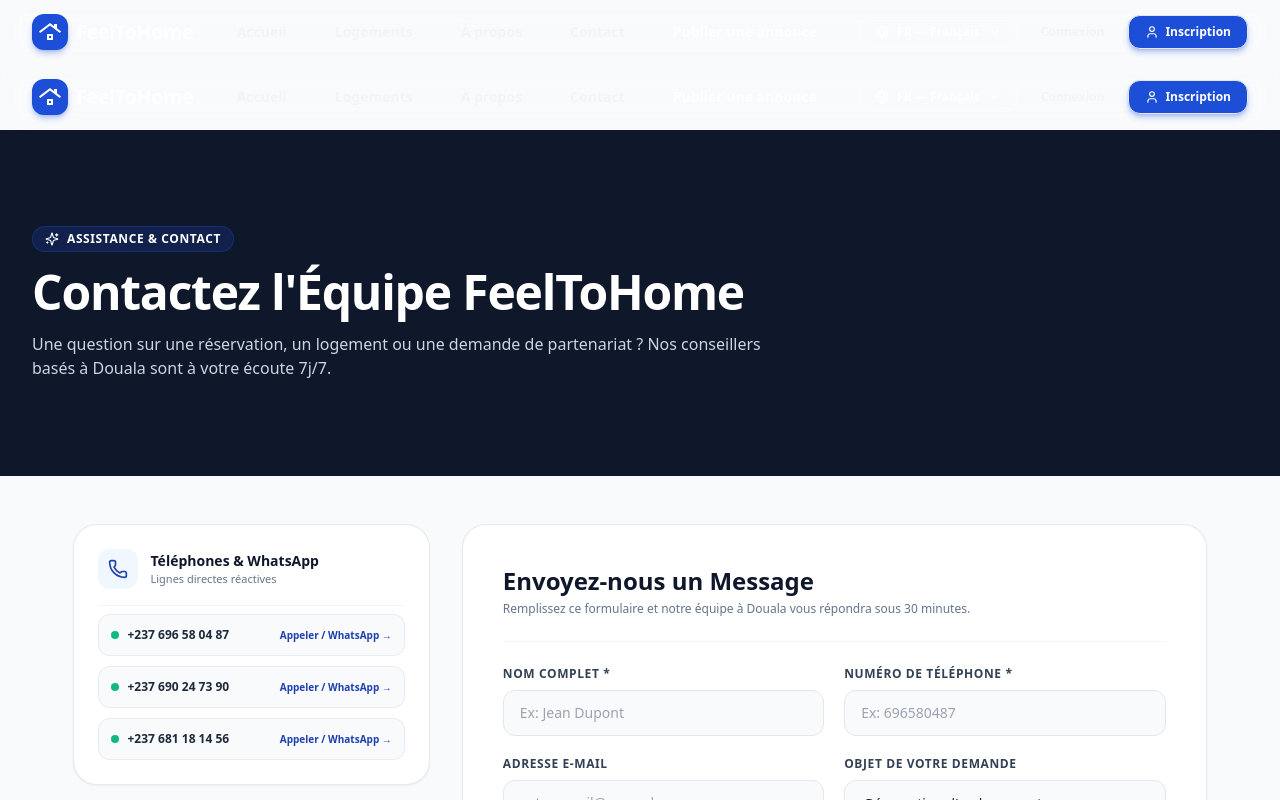
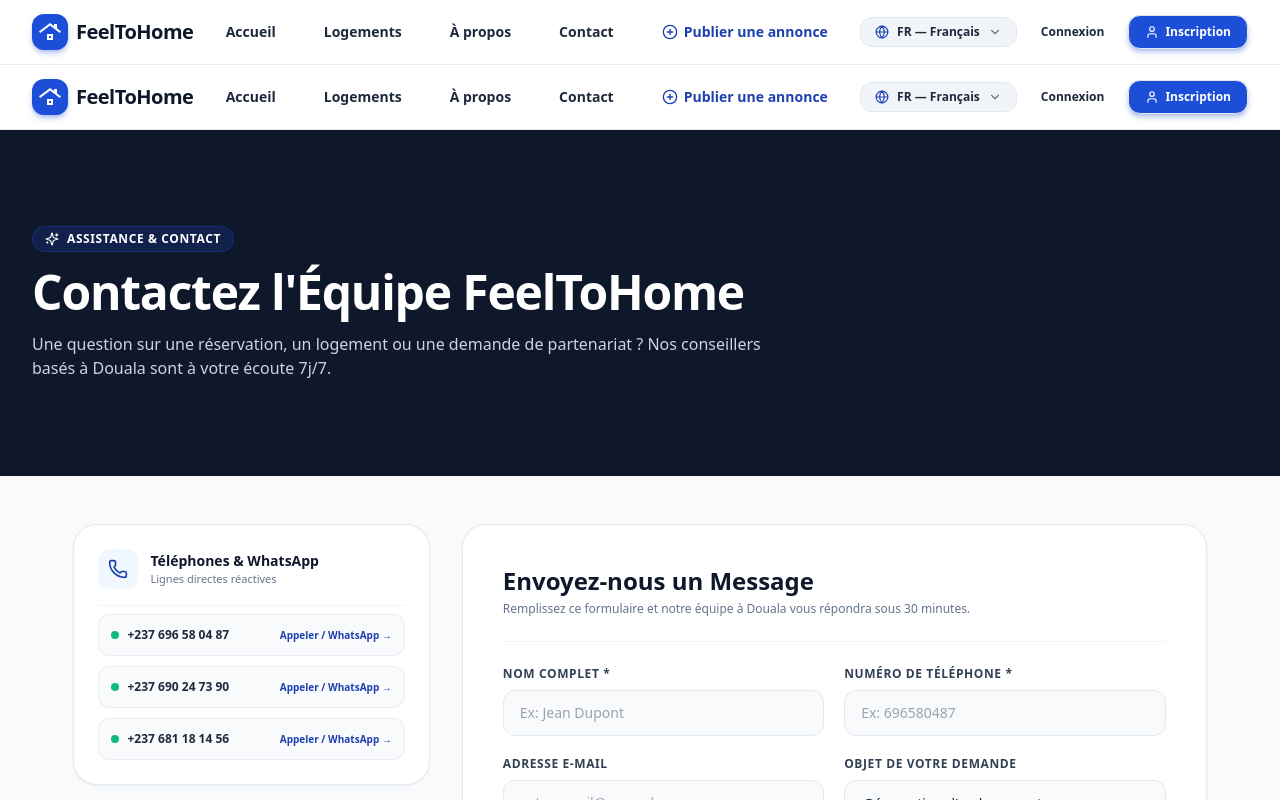
Before and after one commit to Donayemstage/feeltohome, a Next.js app: page /contact in a window 1280 px wide. Shown: the top 800 px of the page. Built offline with nearby package versions, Linux system fonts and the light colour scheme.

Commit message:
Enhance navbar scroll behavior: dark blue background when scrolled down, clear black text when at top

```diff
--- a/components/Header.tsx
+++ b/components/Header.tsx
@@ -4,7 +4,7 @@
 import Link from 'next/link';
 import { useLanguage } from './LanguageContext';
 import { Locale } from '@/lib/i18n';
-import { Globe, Menu, X, User, ChevronDown, Check } from 'lucide-react';
+import { Globe, Menu, X, User, ChevronDown, Check, PlusCircle } from 'lucide-react';
 
 export const Header: React.FC = () => {
   const { locale, setLocale, t } = useLanguage();
@@ -18,7 +18,7 @@
     setIsLangMenuOpen(false);
   };
 
-  // Scroll detection to switch transparent header to dark readable text on scroll
+  // Scroll detection to switch header background & text color on scroll
   useEffect(() => {
     const handleScroll = () => {
       if (window.scrollY > 30) {
@@ -47,8 +47,8 @@
     <header
       className={`sticky top-0 inset-x-0 z-50 transition-all duration-300 ${
         isScrolled
-          ? 'bg-white/95 backdrop-blur-xl border-b border-slate-200/80 text-slate-900 shadow-md'
-          : 'bg-transparent backdrop-blur-md border-b border-white/10 text-white'
+          ? 'bg-slate-900/95 backdrop-blur-xl border-b border-slate-800 text-white shadow-xl'
+          : 'bg-white/95 backdrop-blur-md border-b border-slate-200/80 text-slate-900 shadow-xs'
       }`}
     >
       <div className="max-w-7xl mx-auto px-4 sm:px-6 lg:px-8 h-16 flex items-center justify-between">
@@ -60,7 +60,7 @@
           </div>
           <span
             className={`text-xl font-extrabold tracking-tight transition-colors ${
-              isScrolled ? 'text-brand-500' : 'text-white group-hover:text-brand-300'
+              isScrolled ? 'text-white group-hover:text-brand-400' : 'text-slate-900 group-hover:text-brand-600'
             }`}
           >
             FeelToHome
@@ -73,8 +73,8 @@
             href="/"
             className={`px-3 py-1.5 rounded-lg transition-all ${
               isScrolled
-                ? 'text-slate-700 hover:text-brand-500 hover:bg-slate-100'
-                : 'text-slate-100 hover:text-white hover:bg-white/10'
+                ? 'text-slate-200 hover:text-white hover:bg-white/10'
+                : 'text-slate-800 hover:text-brand-600 hover:bg-slate-100'
             }`}
           >
             {t.nav.home}
@@ -83,8 +83,8 @@
             href="/logements"
             className={`px-3 py-1.5 rounded-lg transition-all ${
               isScrolled
-                ? 'text-slate-700 hover:text-brand-500 hover:bg-slate-100'
-                : 'text-slate-100 hover:text-white hover:bg-white/10'
+                ? 'text-slate-200 hover:text-white hover:bg-white/10'
+                : 'text-slate-800 hover:text-brand-600 hover:bg-slate-100'
             }`}
           >
             {t.nav.listings}
@@ -93,8 +93,8 @@
             href="/a-propos"
             className={`px-3 py-1.5 rounded-lg transition-all ${
               isScrolled
-                ? 'text-slate-700 hover:text-brand-500 hover:bg-slate-100'
-                : 'text-slate-100 hover:text-white hover:bg-white/10'
+                ? 'text-slate-200 hover:text-white hover:bg-white/10'
+                : 'text-slate-800 hover:text-brand-600 hover:bg-slate-100'
             }`}
           >
             {t.nav.about}
@@ -103,17 +103,22 @@
             href="/contact"
             className={`px-3 py-1.5 rounded-lg transition-all ${
               isScrolled
-                ? 'text-slate-700 hover:text-brand-500 hover:bg-slate-100'
-                : 'text-slate-100 hover:text-white hover:bg-white/10'
+                ? 'text-slate-200 hover:text-white hover:bg-white/10'
+                : 'text-slate-800 hover:text-brand-600 hover:bg-slate-100'
             }`}
           >
             {t.nav.contact}
           </Link>
           <Link
             href="/devenir-hote"
-            className="px-3 py-1.5 rounded-lg transition-all text-brand-400 font-bold hover:text-brand-300 hover:bg-white/10"
+            className={`px-3 py-1.5 rounded-lg transition-all font-bold flex items-center gap-1.5 ${
+              isScrolled
+                ? 'text-brand-400 hover:text-brand-300 hover:bg-white/10'
+                : 'text-brand-600 hover:text-brand-700 hover:bg-brand-50'
+            }`}
           >
-            Publier une annonce
+            <PlusCircle className="w-4 h-4" />
+            <span>Publier une annonce</span>
           </Link>
         </nav>
 
@@ -127,21 +132,21 @@
               onClick={() => setIsLangMenuOpen(!isLangMenuOpen)}
               className={`flex items-center gap-2 border rounded-xl px-3.5 py-1.5 text-xs font-bold transition-all active:scale-95 cursor-pointer shadow-xs ${
                 isScrolled
-                  ? 'bg-slate-100 hover:bg-slate-200 border-slate-200 text-slate-800'
-                  : 'bg-white/15 hover:bg-white/25 border-white/25 text-white'
+                  ? 'bg-white/15 hover:bg-white/25 border-white/25 text-white'
+                  : 'bg-slate-100 hover:bg-slate-200 border-slate-200 text-slate-800'
               }`}
             >
-              <Globe className={`w-3.5 h-3.5 shrink-0 ${isScrolled ? 'text-brand-500' : 'text-brand-300'}`} />
+              <Globe className={`w-3.5 h-3.5 shrink-0 ${isScrolled ? 'text-brand-400' : 'text-brand-600'}`} />
               <span>{locale === 'fr' ? 'FR — Français' : locale === 'en' ? 'EN — English' : 'DE — Deutsch'}</span>
-              <ChevronDown className={`w-3.5 h-3.5 transition-transform duration-200 ${isLangMenuOpen ? 'rotate-180' : ''} ${isScrolled ? 'text-slate-500' : 'text-white/80'}`} />
+              <ChevronDown className={`w-3.5 h-3.5 transition-transform duration-200 ${isLangMenuOpen ? 'rotate-180' : ''} ${isScrolled ? 'text-white/80' : 'text-slate-500'}`} />
             </button>
 
             {isLangMenuOpen && (
               <div
                 className={`absolute right-0 top-full mt-2 w-48 rounded-2xl shadow-2xl p-1.5 z-50 animate-in fade-in slide-in-from-top-2 duration-150 ${
                   isScrolled
-                    ? 'bg-white border border-slate-200 text-slate-900'
-                    : 'bg-slate-900/95 backdrop-blur-2xl border border-white/20 text-white'
+                    ? 'bg-slate-900 border border-white/20 text-white'
+                    : 'bg-white border border-slate-200 text-slate-900'
                 }`}
               >
                 <button
@@ -149,7 +154,7 @@
                   className={`w-full flex items-center justify-between px-3 py-2 rounded-xl text-xs font-semibold transition-colors ${
                     locale === 'fr'
                       ? 'bg-brand-500 text-white font-bold'
-                      : isScrolled ? 'hover:bg-slate-100 text-slate-700' : 'hover:bg-white/10 text-slate-200'
+                      : isScrolled ? 'hover:bg-white/10 text-slate-200' : 'hover:bg-slate-100 text-slate-700'
                   }`}
                 >
                   <span className="flex items-center gap-2">
@@ -164,7 +169,7 @@
                   className={`w-full flex items-center justify-between px-3 py-2 rounded-xl text-xs font-semibold transition-colors ${
                     locale === 'en'
                       ? 'bg-brand-500 text-white font-bold'
-                      : isScrolled ? 'hover:bg-slate-100 text-slate-700' : 'hover:bg-white/10 text-slate-200'
+                      : isScrolled ? 'hover:bg-white/10 text-slate-200' : 'hover:bg-slate-100 text-slate-700'
                   }`}
                 >
                   <span className="flex items-center gap-2">
@@ -179,7 +184,7 @@
                   className={`w-full flex items-center justify-between px-3 py-2 rounded-xl text-xs font-semibold transition-colors ${
                     locale === 'de'
                       ? 'bg-brand-500 text-white font-bold'
-                      : isScrolled ? 'hover:bg-slate-100 text-slate-700' : 'hover:bg-white/10 text-slate-200'
+                      : isScrolled ? 'hover:bg-white/10 text-slate-200' : 'hover:bg-slate-100 text-slate-700'
                   }`}
                 >
                   <span className="flex items-center gap-2">
@@ -195,7 +200,7 @@
           <Link
             href="/connexion"
             className={`text-xs font-semibold px-3 py-2 transition-colors ${
-              isScrolled ? 'text-slate-700 hover:text-brand-500' : 'text-slate-100 hover:text-white'
+              isScrolled ? 'text-slate-200 hover:text-white' : 'text-slate-800 hover:text-brand-600'
             }`}
           >
             {t.nav.login}
@@ -220,8 +225,8 @@
               onClick={() => setIsLangMenuOpen(!isLangMenuOpen)}
               className={`flex items-center gap-1 border rounded-xl px-2.5 py-1 text-[11px] font-bold ${
                 isScrolled
-                  ? 'bg-slate-100 border-slate-200 text-slate-800'
-                  : 'bg-white/15 border-white/25 text-white'
+                  ? 'bg-white/15 border-white/25 text-white'
+                  : 'bg-slate-100 border-slate-200 text-slate-800'
               }`}
             >
               <span>{locale.toUpperCase()}</span>
@@ -232,8 +237,8 @@
               <div
                 className={`absolute right-0 top-full mt-2 w-40 rounded-xl shadow-2xl p-1 z-50 ${
                   isScrolled
-                    ? 'bg-white border border-slate-200 text-slate-900'
-                    : 'bg-slate-900/95 backdrop-blur-2xl border border-white/20 text-white'
+                    ? 'bg-slate-900 border border-white/20 text-white'
+                    : 'bg-white border border-slate-200 text-slate-900'
                 }`}
               >
                 <button
@@ -241,7 +246,7 @@
                   className={`w-full flex items-center gap-2 px-2.5 py-1.5 rounded-lg text-xs font-medium ${
                     locale === 'fr'
                       ? 'bg-brand-500 text-white font-bold'
-                      : isScrolled ? 'hover:bg-slate-100' : 'hover:bg-white/10'
+                      : isScrolled ? 'hover:bg-white/10' : 'hover:bg-slate-100'
                   }`}
                 >
                   <span>🇫🇷</span> <span>FR</span>
@@ -251,7 +256,7 @@
                   className={`w-full flex items-center gap-2 px-2.5 py-1.5 rounded-lg text-xs font-medium ${
                     locale === 'en'
                       ? 'bg-brand-500 text-white font-bold'
-                      : isScrolled ? 'hover:bg-slate-100' : 'hover:bg-white/10'
+                      : isScrolled ? 'hover:bg-white/10' : 'hover:bg-slate-100'
                   }`}
                 >
                   <span>🇬🇧</span> <span>EN</span>
@@ -261,7 +266,7 @@
                   className={`w-full flex items-center gap-2 px-2.5 py-1.5 rounded-lg text-xs font-medium ${
                     locale === 'de'
                       ? 'bg-brand-500 text-white font-bold'
-                      : isScrolled ? 'hover:bg-slate-100' : 'hover:bg-white/10'
+                      : isScrolled ? 'hover:bg-white/10' : 'hover:bg-slate-100'
                   }`}
                 >
                   <span>🇩🇪</span> <span>DE</span>
@@ -273,7 +278,7 @@
           <button
             onClick={() => setIsMenuOpen(!isMenuOpen)}
             className={`p-2 rounded-xl transition-colors ${
-              isScrolled ? 'text-slate-800 hover:bg-slate-100' : 'text-slate-100 hover:text-white hover:bg-white/10'
+              isScrolled ? 'text-white hover:bg-white/10' : 'text-slate-800 hover:bg-slate-100'
             }`}
             aria-label="Menu mobile"
           >
@@ -287,15 +292,15 @@
         <div
           className={`md:hidden border-b px-4 pt-2 pb-6 space-y-3 transition-colors ${
             isScrolled
-              ? 'bg-white border-slate-200 text-slate-900 shadow-xl'
-              : 'bg-slate-900/95 backdrop-blur-2xl border-white/10 text-white'
+              ? 'bg-slate-900 border-slate-800 text-white shadow-xl'
+              : 'bg-white border-slate-200 text-slate-900 shadow-xl'
           }`}
         >
           <Link
             href="/"
             onClick={() => setIsMenuOpen(false)}
             className={`block px-3 py-2 text-sm font-semibold rounded-xl transition-all ${
-              isScrolled ? 'text-slate-800 hover:bg-slate-100' : 'text-slate-200 hover:text-white hover:bg-white/10'
+              isScrolled ? 'text-slate-200 hover:text-white hover:bg-white/10' : 'text-slate-800 hover:bg-slate-100'
             }`}
           >
             {t.nav.home}
@@ -304,7 +309,7 @@
             href="/logements"
             onClick={() => setIsMenuOpen(false)}
             className={`block px-3 py-2 text-sm font-semibold rounded-xl transition-all ${
-              isScrolled ? 'text-slate-800 hover:bg-slate-100' : 'text-slate-200 hover:text-white hover:bg-white/10'
+              isScrolled ? 'text-slate-200 hover:text-white hover:bg-white/10' : 'text-slate-800 hover:bg-slate-100'
             }`}
           >
             {t.nav.listings}
@@ -313,7 +318,7 @@
             href="/a-propos"
             onClick={() => setIsMenuOpen(false)}
             className={`block px-3 py-2 text-sm font-semibold rounded-xl transition-all ${
-              isScrolled ? 'text-slate-800 hover:bg-slate-100' : 'text-slate-200 hover:text-white hover:bg-white/10'
+              isScrolled ? 'text-slate-200 hover:text-white hover:bg-white/10' : 'text-slate-800 hover:bg-slate-100'
             }`}
           >
             {t.nav.about}
@@ -322,19 +327,27 @@
             href="/contact"
             onClick={() => setIsMenuOpen(false)}
             className={`block px-3 py-2 text-sm font-semibold rounded-xl transition-all ${
-              isScrolled ? 'text-slate-800 hover:bg-slate-100' : 'text-slate-200 hover:text-white hover:bg-white/10'
+              isScrolled ? 'text-slate-200 hover:text-white hover:bg-white/10' : 'text-slate-800 hover:bg-slate-100'
             }`}
           >
             {t.nav.contact}
           </Link>
+          <Link
+            href="/devenir-hote"
+            onClick={() => setIsMenuOpen(false)}
+            className="block px-3 py-2 text-sm font-bold text-brand-500 rounded-xl hover:bg-brand-50/10 transition-all"
+          >
+            + Publier une annonce
+          </Link>
+
           <div className="pt-2 border-t border-slate-200/40 flex flex-col gap-2">
             <Link
               href="/connexion"
               onClick={() => setIsMenuOpen(false)}
               className={`w-full text-center py-2.5 text-xs font-semibold rounded-xl border transition-all ${
                 isScrolled
-                  ? 'text-slate-700 bg-slate-100 hover:bg-slate-200 border-slate-200'
-                  : 'text-white bg-white/15 hover:bg-white/25 border-white/20'
+                  ? 'text-white bg-white/15 hover:bg-white/25 border-white/20'
+                  : 'text-slate-700 bg-slate-100 hover:bg-slate-200 border-slate-200'
               }`}
             >
               {t.nav.login}
```
